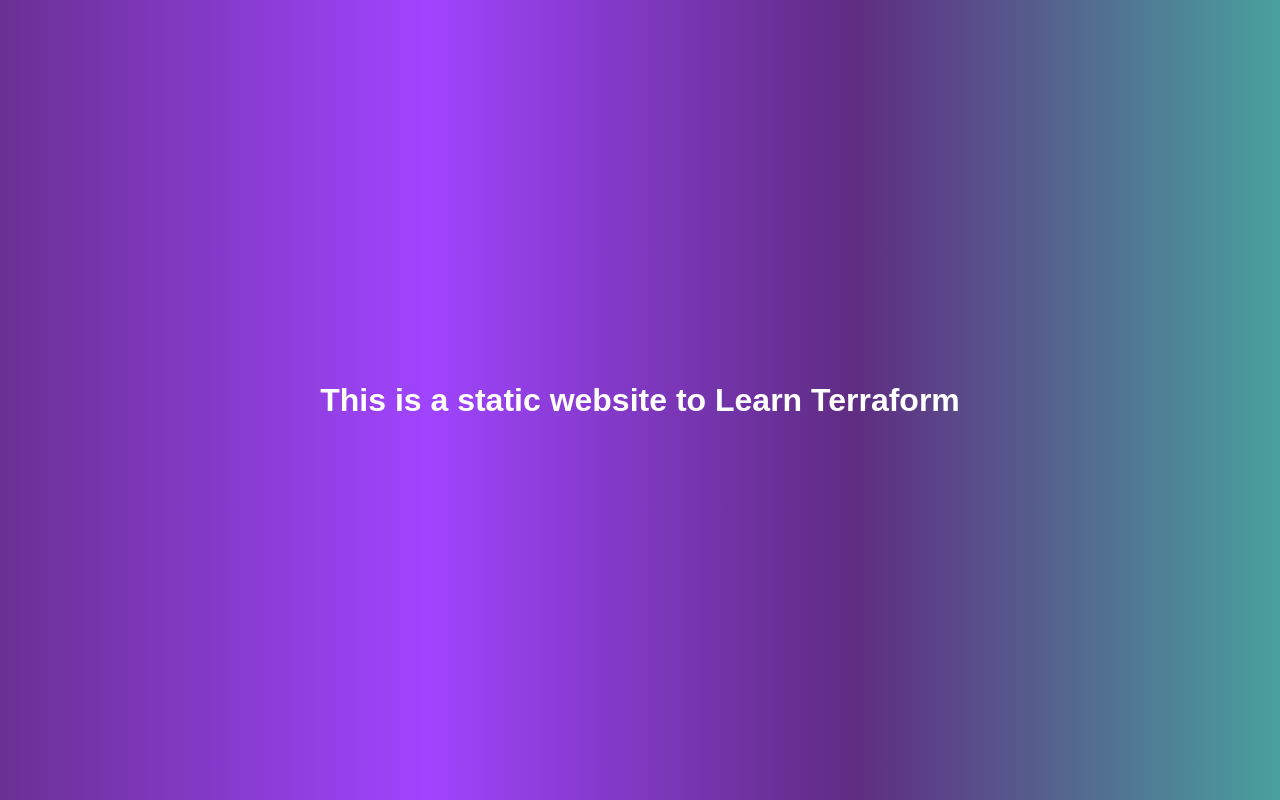
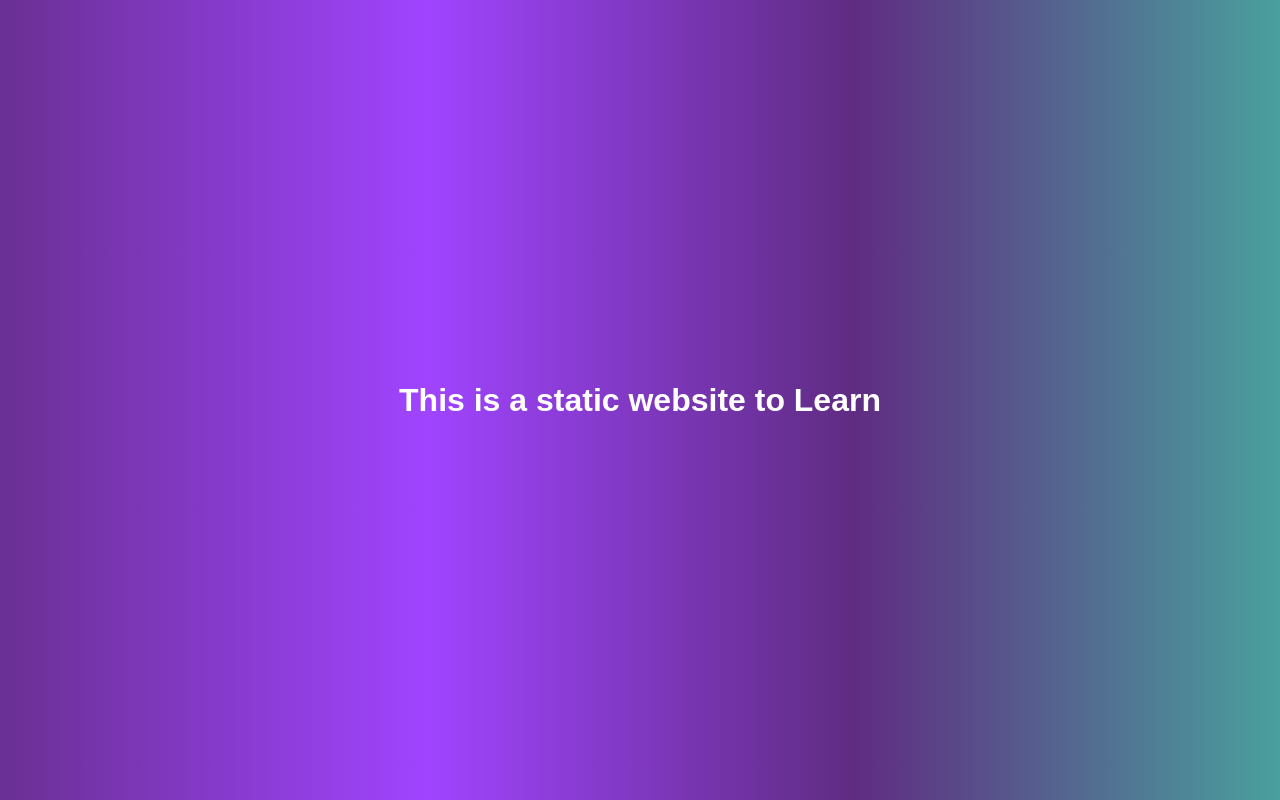
Before and after one commit to shivanshojha-bm/static-website, a plain HTML site: page index.html in a window 1280 px wide. Drawn offline with Linux system fonts and the light colour scheme.

Commit message:
change-2

```diff
--- a/index.html
+++ b/index.html
@@ -10,7 +10,7 @@
 </head>
 
 <body>
-    <h1>This is a static website to Learn Terraform <br></h1>
+    <h1>This is a static website to Learn  <br></h1>
 
 
 </body>
```
